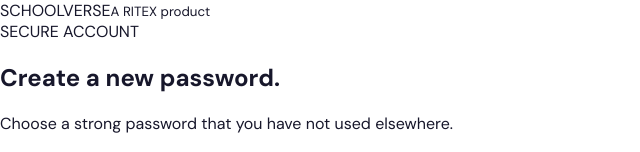
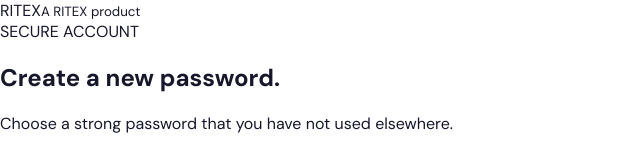
Before and after one commit to mantukumar84140926-sys/Archanova, a Next.js app: page /schoolverse/reset-password in a window 1280 px wide. Shown: the top 152 px of the page, without its empty margins (0-640 px from the left). Built offline with nearby package versions, Linux system fonts and the light colour scheme; no server answers.

Commit message:
Fix RITEX password reset branding

```diff
--- a/app/schoolverse/reset-password/page.tsx
+++ b/app/schoolverse/reset-password/page.tsx
@@ -8,5 +8,5 @@ export default function ResetPasswordPage(){
  const router=useRouter();const [password,setPassword]=useState("");const [confirm,setConfirm]=useState("");const [ready,setReady]=useState(false);const [busy,setBusy]=useState(false);const [error,setError]=useState("");const [success,setSuccess]=useState("");
  useEffect(()=>{let live=true;(async()=>{const s=createClient();const {data:{session},error}=await s.auth.getSession();if(!live)return;if(error||!session)setError("This password reset link is invalid or expired. Request a new link.");else setReady(true)})();return()=>{live=false}},[]);
  async function submit(e:FormEvent){e.preventDefault();setError("");setSuccess("");if(password.length<8){setError("Use at least 8 characters for your new password.");return;}if(password!==confirm){setError("The passwords do not match.");return;}setBusy(true);try{const s=createClient();const {error}=await s.auth.updateUser({password});if(error)throw error;setSuccess("Password updated. You can now sign in with your new password.");setTimeout(()=>router.replace("/schoolverse/login"),1200)}catch(e){setError(e instanceof Error?e.message:"Could not update password.")}finally{setBusy(false)}}
- return <main className="sv-auth-page"><section className="sv-auth-card"><Link href="/schoolverse" className="sv-auth-brand">SCHOOL<span>VERSE</span><small>A RITEX product</small></Link><div className="sv-kicker"><span/> SECURE ACCOUNT</div><h1>Create a new password.</h1><p className="sv-auth-intro">Choose a strong password that you have not used elsewhere.</p>{error&&<div className="sv-auth-error" role="alert">{error}</div>}{success&&<div className="sv-auth-success" role="status">{success}</div>}{ready&&<form onSubmit={submit} className="sv-auth-form"><label>New password<input type="password" autoComplete="new-password" minLength={8} required value={password} onChange={e=>setPassword(e.target.value)} placeholder="At least 8 characters"/></label><label>Confirm password<input type="password" autoComplete="new-password" minLength={8} required value={confirm} onChange={e=>setConfirm(e.target.value)} placeholder="Re-enter password"/></label><button disabled={busy}><LockKeyhole size={15}/>{busy?"Updating…":"Update password"}</button></form>}<Link href="/schoolverse/login" className="sv-auth-back"><ArrowLeft size={14}/> Back to sign in</Link></section></main>;
+ return <main className="sv-auth-page"><section className="sv-auth-card"><Link href="/schoolverse" className="sv-auth-brand">RITEX<small>A RITEX product</small></Link><div className="sv-kicker"><span/> SECURE ACCOUNT</div><h1>Create a new password.</h1><p className="sv-auth-intro">Choose a strong password that you have not used elsewhere.</p>{error&&<div className="sv-auth-error" role="alert">{error}</div>}{success&&<div className="sv-auth-success" role="status">{success}</div>}{ready&&<form onSubmit={submit} className="sv-auth-form"><label>New password<input type="password" autoComplete="new-password" minLength={8} required value={password} onChange={e=>setPassword(e.target.value)} placeholder="At least 8 characters"/></label><label>Confirm password<input type="password" autoComplete="new-password" minLength={8} required value={confirm} onChange={e=>setConfirm(e.target.value)} placeholder="Re-enter password"/></label><button disabled={busy}><LockKeyhole size={15}/>{busy?"Updating…":"Update password"}</button></form>}<Link href="/schoolverse/login" className="sv-auth-back"><ArrowLeft size={14}/> Back to sign in</Link></section></main>;
 }
```
